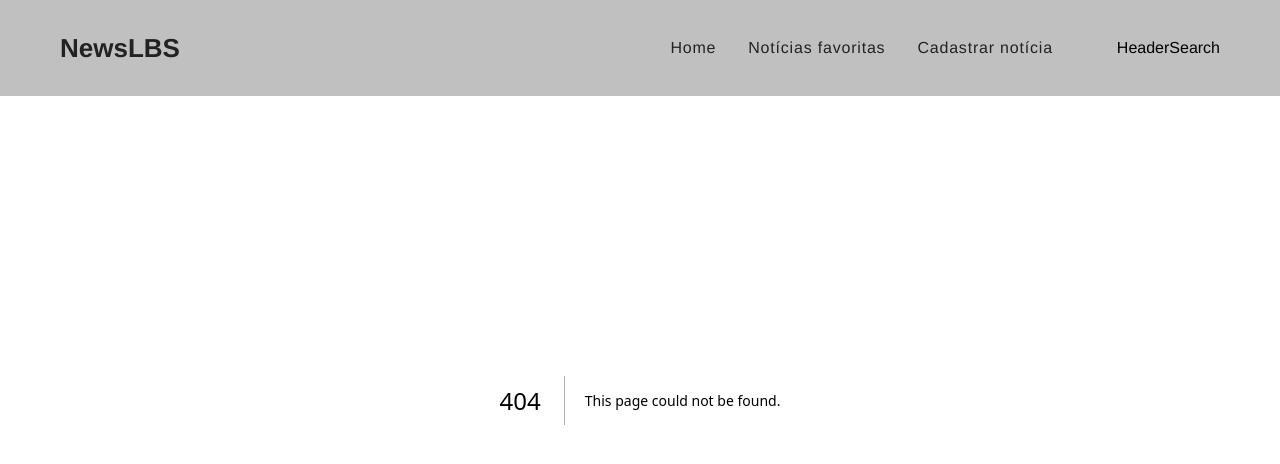
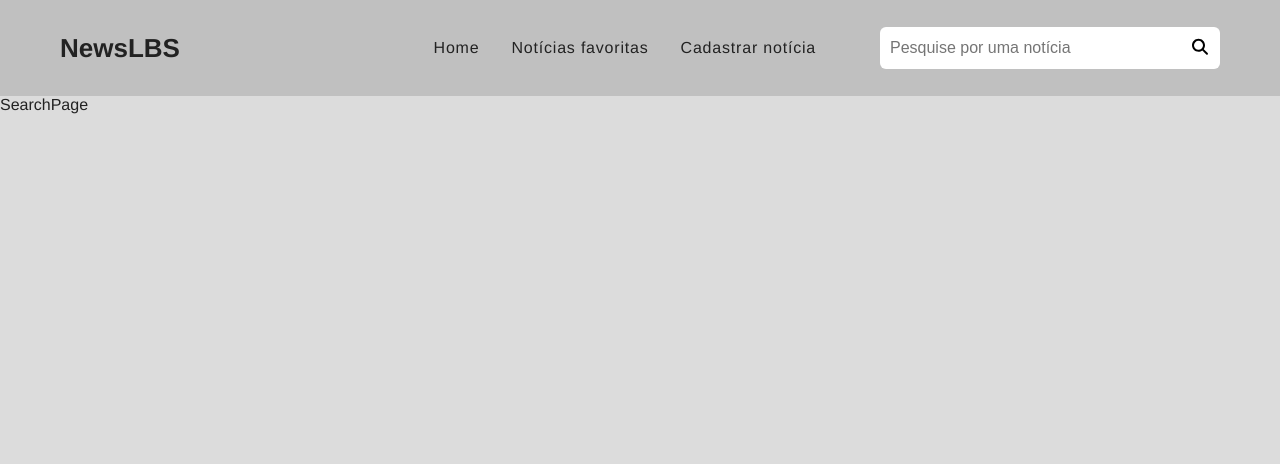
Before and after one commit to LucasBargas/news-updated, a Next.js app: page /pesquisa in a window 1280 px wide. Before the commit this address had no page. Shown: the top 464 px of the page. Built offline with nearby package versions, Linux system fonts and the light colour scheme.

Commit message:
Navigation on Header - developed

```diff
--- a/package.json
+++ b/package.json
@@ -9,6 +9,11 @@
     "lint": "eslint"
   },
   "dependencies": {
+    "@fortawesome/fontawesome-svg-core": "^7.3.1",
+    "@fortawesome/free-brands-svg-icons": "^7.3.1",
+    "@fortawesome/free-regular-svg-icons": "^7.3.1",
+    "@fortawesome/free-solid-svg-icons": "^7.3.1",
+    "@fortawesome/react-fontawesome": "^3.5.0",
     "next": "16.3.8",
     "postcss": "^8.5.28",
     "react": "19.3.0",
--- /dev/null
+++ b/src/app/pesquisa/page.tsx
@@ -0,0 +1,5 @@
+const SearchPage = () => {
+  return <div>SearchPage</div>;
+};
+
+export default SearchPage;
--- /dev/null
+++ b/src/layouts/header/header-mobile-button/index.tsx
@@ -0,0 +1,20 @@
+import styles from "./styles.module.css";
+
+interface HeaderMobileButtonProps {
+  active: boolean;
+  setActive: React.Dispatch<React.SetStateAction<boolean>>;
+}
+
+export const HeaderMobileButton = ({
+  active,
+  setActive,
+}: HeaderMobileButtonProps) => {
+  return (
+    <button
+      className={`${styles.headerMobileBtn} ${active ? styles.active : ""}`}
+      onClick={() => setActive(!active)}
+    >
+      <span></span>
+    </button>
+  );
+};
--- /dev/null
+++ b/src/layouts/header/header-mobile-button/styles.module.css
@@ -0,0 +1,50 @@
+.headerMobileBtn {
+  display: none;
+  background: none;
+}
+
+.headerMobileBtn span {
+  display: block;
+
+  width: 20px;
+
+  color: var(--primary-color);
+  border-top: 3px solid;
+}
+
+.headerMobileBtn span::before,
+.headerMobileBtn span::after {
+  content: "";
+
+  position: relative;
+
+  display: block;
+
+  width: 20px;
+  height: 3px;
+
+  margin-top: 5px;
+
+  background: currentColor;
+
+  transition: 0.3s;
+}
+
+.headerMobileBtn.active span {
+  border-top-color: transparent;
+}
+
+.headerMobileBtn.active span::before {
+  transform: rotate(135deg);
+}
+
+.headerMobileBtn.active span::after {
+  top: -7px;
+  transform: rotate(-135deg);
+}
+
+@media (max-width: 820px) {
+  .headerMobileBtn {
+    display: block;
+  }
+}
--- a/src/layouts/header/header-nav/styles.module.css
+++ b/src/layouts/header/header-nav/styles.module.css
@@ -1,23 +1,31 @@
 .nav ul {
   display: flex;
-}
-
-@media (max-width: 768px) {
-  .nav ul {
-    display: block;
-  }
 }
 
 .nav ul a {
   display: block;
   color: var(--text-color);
-  padding: 1rem;
+  padding: 0.75rem 1rem;
   letter-spacing: 0.05rem;
-  border-radius: 0.5rem;
+  border-radius: 0.25rem;
 }
 
 .nav ul a.active {
   background-color: var(--primary-color);
-  color: var(--background-color);
+  color: #fff;
   font-weight: bold;
 }
+
+@media (max-width: 820px) {
+  .nav {
+    margin-bottom: 2rem;
+  }
+
+  .nav ul {
+    display: block;
+  }
+
+  .nav ul li {
+    border-bottom: 2px solid #949494;
+  }
+}
--- a/src/layouts/header/header-search/index.tsx
+++ b/src/layouts/header/header-search/index.tsx
@@ -1,3 +1,65 @@
-export const HeaderSearch = () => {
-  return <div>HeaderSearch</div>;
+import { faMagnifyingGlass, faXmark } from "@fortawesome/free-solid-svg-icons";
+import { FontAwesomeIcon } from "@fortawesome/react-fontawesome";
+import { useRouter } from "next/navigation";
+import React, { useRef } from "react";
+import styles from "./styles.module.css";
+
+interface HeaderSearchProps {
+  value: string;
+  setValue: React.Dispatch<React.SetStateAction<string>>;
+  handleClick: () => void;
+}
+
+export const HeaderSearch = (props: HeaderSearchProps) => {
+  const router = useRouter();
+  const inputRef = useRef<HTMLInputElement>(null);
+
+  const clearInput = () => {
+    props.setValue("");
+    inputRef.current?.focus();
+  };
+
+  const handleSubmit = (event: React.FormEvent<HTMLFormElement>) => {
+    event.preventDefault();
+    const search = props.value.trim();
+
+    if (!search) {
+      clearInput();
+      return;
+    }
+
+    router.push(`pesquisa?q=${search}`);
+    clearInput();
+    props.handleClick();
+  };
+
+  React.useEffect(() => {
+    if (!props.value) return;
+
+    console.log(props.value);
+  }, [props]);
+
+  return (
+    <form className={styles.form} onSubmit={handleSubmit}>
+      <input
+        ref={inputRef}
+        type="text"
+        placeholder="Pesquise por uma notícia"
+        name="search"
+        value={props.value}
+        onChange={(e) => props.setValue(e.target.value)}
+      />
+      <div className={styles.formActions}>
+        {props.value.length > 2 && (
+          <button type="button" onClick={clearInput}>
+            <FontAwesomeIcon icon={faXmark} />
+          </button>
+        )}
+
+        <button type="submit">
+          <FontAwesomeIcon icon={faMagnifyingGlass} />
+        </button>
+      </div>
+    </form>
+  );
 };
--- /dev/null
+++ b/src/layouts/header/header-search/styles.module.css
@@ -0,0 +1,26 @@
+.form {
+  display: flex;
+  align-items: center;
+  position: relative;
+}
+
+.form input {
+  display: block;
+  min-width: 340px;
+  padding: 0.75rem 2.5rem 0.75rem 0.625rem;
+  border-radius: 6px;
+}
+
+.formActions {
+  display: flex;
+  gap: 0.25rem;
+  position: absolute;
+  right: 0.325rem;
+  top: 50%;
+  transform: translateY(-50%);
+}
+
+.formActions button {
+  background: transparent;
+  padding: 0.325rem;
+}
--- a/src/layouts/header/index.tsx
+++ b/src/layouts/header/index.tsx
@@ -4,14 +4,16 @@ import { HeaderLogo } from "@/src/layouts/header/header-logo";
 import { HeaderNav } from "@/src/layouts/header/header-nav";
 import { HeaderSearch } from "@/src/layouts/header/header-search";
 import React from "react";
+import { HeaderMobileButton } from "./header-mobile-button";
 import styles from "./styles.module.css";
 
 export const Header = () => {
   const [active, setActive] = React.useState(false);
-  // const isMobileNav = useMedia("(max-width: 768px)");
+  const [value, setValue] = React.useState("");
 
   const handleClick = () => {
-    setActive((prev) => !prev);
+    setActive(false);
+    if (value.length) setValue("");
   };
 
   return (
@@ -21,12 +23,14 @@ export const Header = () => {
 
         <div className={`${styles.headerRight} ${active ? styles.active : ""}`}>
           <HeaderNav handleClick={handleClick} />
-          <HeaderSearch />
+          <HeaderSearch
+            value={value}
+            setValue={setValue}
+            handleClick={handleClick}
+          />
         </div>
 
-        <button className={styles.headerMobileBtn} onClick={handleClick}>
-          Menu
-        </button>
+        <HeaderMobileButton active={active} setActive={setActive} />
       </div>
     </header>
   );
--- a/src/layouts/header/styles.module.css
+++ b/src/layouts/header/styles.module.css
@@ -21,15 +21,7 @@
   gap: 3rem;
 }
 
-.headerMobileBtn {
-  display: none;
-}
-
-@media (max-width: 768px) {
-  .headerMobileBtn {
-    display: block;
-  }
-
+@media (max-width: 820px) {
   .headerRight {
     position: absolute;
     top: 100%;
@@ -58,3 +50,13 @@
     transform: translateY(0);
   }
 }
+
+@media (max-width: 414px) {
+  .header {
+    height: 4rem;
+  }
+
+  .headerRight.active {
+    height: calc(100vh - 4rem);
+  }
+}
--- a/src/styles/globals.css
+++ b/src/styles/globals.css
@@ -8,36 +8,32 @@
   padding: 0;
 }
 
-@media (max-width: 414px) {
-  html {
-    font-size: 14px;
-  }
-}
-
-@media (max-width: 300px) {
-  html {
-    font-size: 13px;
-  }
+html {
+  font-size: 16px;
 }
 
 body {
+  min-height: calc(100vh + 2rem);
   background: var(--background-color);
+  color: var(--text-color);
   font-family: var(--font-family);
-  color: var(--text-color);
-  min-height: calc(100vh + 2rem);
 }
 
 input,
 textarea,
 button {
+  border: none;
+  outline: none;
   font-size: 1rem;
-  outline: none;
-  border: none;
+}
+
+input {
+  width: 100%;
 }
 
 button {
+  cursor: pointer;
   font-weight: bold;
-  cursor: pointer;
 }
 
 ul,
@@ -57,6 +53,7 @@ svg {
   display: flex;
   flex-direction: column;
   min-height: calc(100vh + 2rem);
+  padding-top: 6rem;
 }
 
 .app-area > main {
@@ -67,3 +64,19 @@ svg {
   width: min(100% - 2rem, 1160px);
   margin-inline: auto;
 }
+
+@media (max-width: 414px) {
+  html {
+    font-size: 14px;
+  }
+
+  .app-area {
+    padding-top: 4rem;
+  }
+}
+
+@media (max-width: 300px) {
+  html {
+    font-size: 13px;
+  }
+}
```
Also changed, not shown: src/hooks/use-media.tsx (deleted, +0 -21 lines), 1 other file (tests, documents, lock files or other folders).
